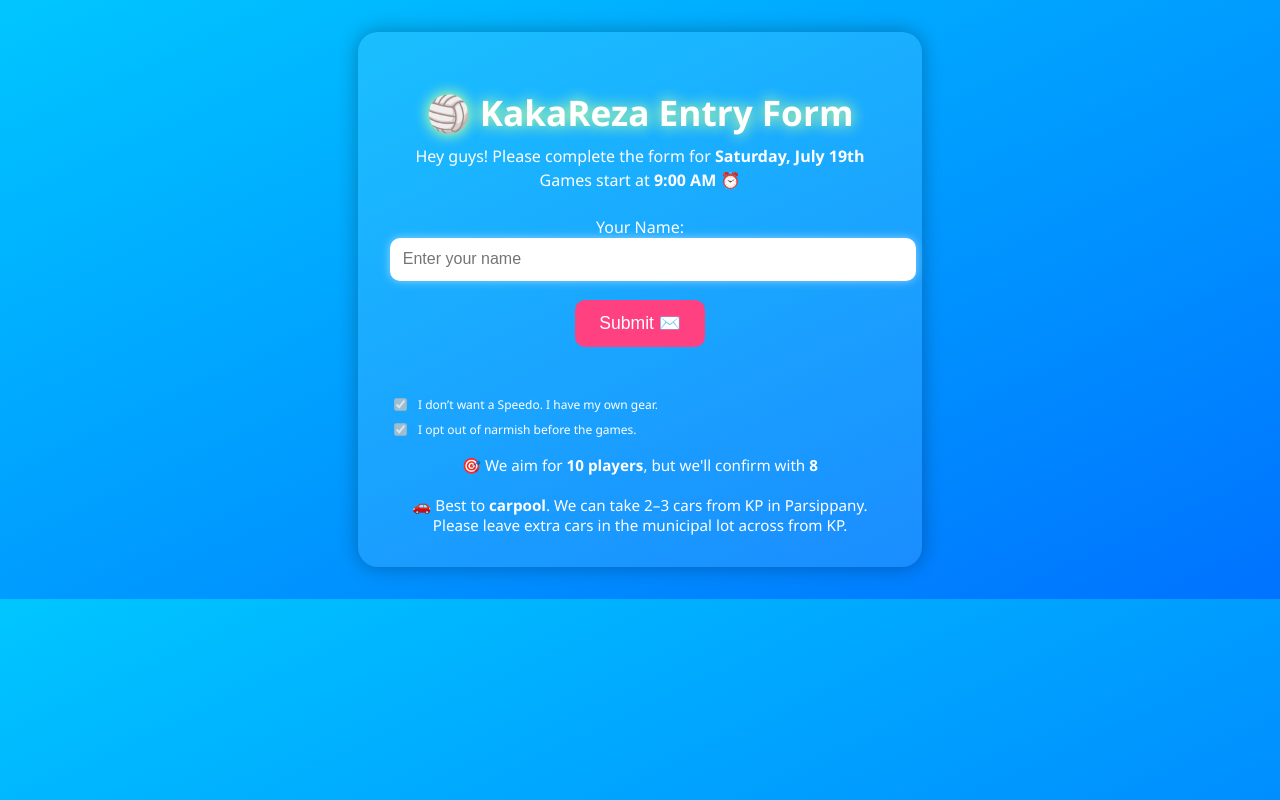
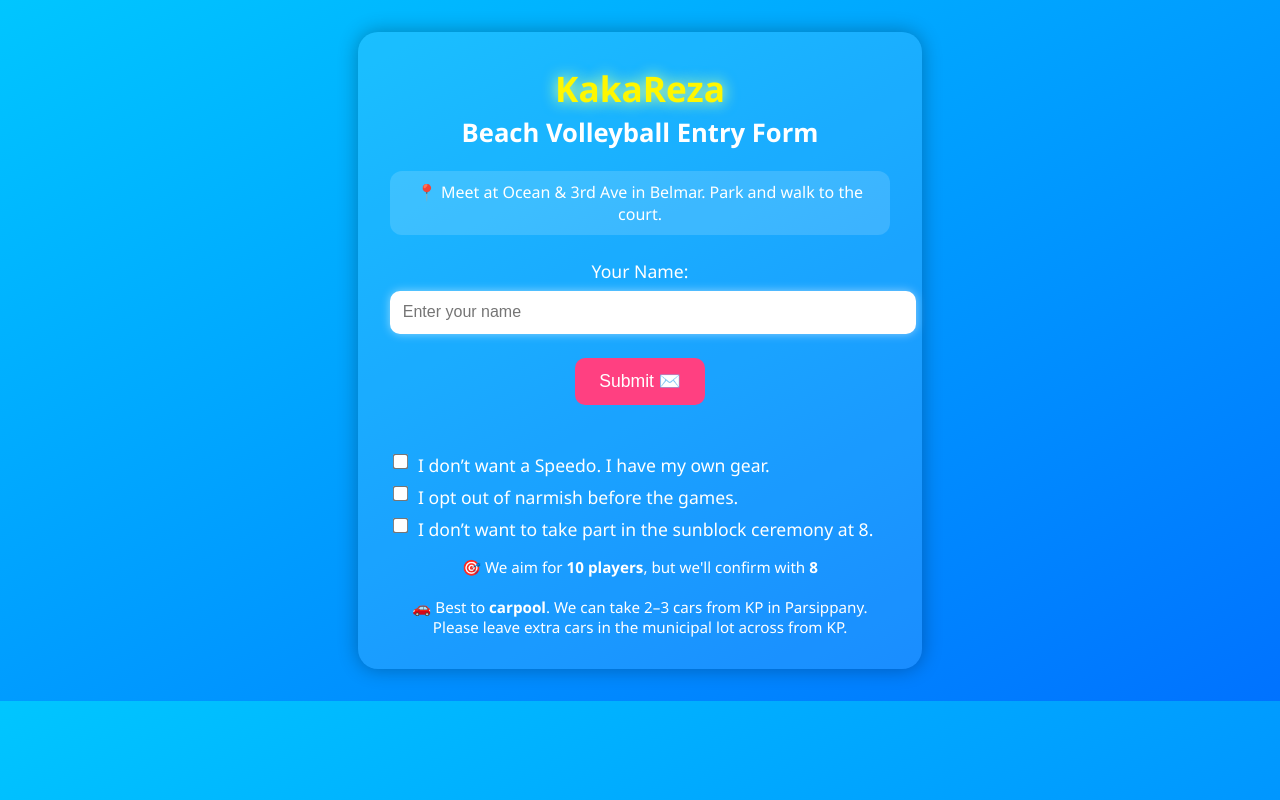
Before and after one commit to nycsal/Beachform, a plain HTML site: page index.html in a window 1280 px wide. Drawn offline with Linux system fonts and the light colour scheme.

Commit message:
Update index.html

```diff
--- a/index.html
+++ b/index.html
@@ -2,7 +2,7 @@
 <html lang="en">
 <head>
   <meta charset="UTF-8">
-  <title>KakaReza Beach Volleyball</title>
+  <title>KakaReza Beach Volleyball Form</title>
   <meta name="viewport" content="width=device-width, initial-scale=1.0">
   <style>
     body {
@@ -23,11 +23,17 @@
       box-shadow: 0 0 20px rgba(0,0,0,0.3);
     }
 
-    h1 {
+    .brand {
       font-size: 2.2rem;
-      text-shadow: 1px 1px #000;
-      margin-bottom: 0.5rem;
+      font-weight: bold;
+      color: #fff700;
+      text-shadow: 2px 2px #000;
       animation: glow 2s ease-in-out infinite alternate;
+    }
+
+    h2 {
+      margin-top: 0.2rem;
+      font-size: 1.6rem;
     }
 
     @keyframes glow {
@@ -35,10 +41,18 @@
       to { text-shadow: 0 0 20px #ff0, 0 0 30px #0ff; }
     }
 
-    p {
+    .location {
+      margin: 0.5rem 0 1.5rem;
       font-size: 1rem;
-      line-height: 1.5;
-      margin: 0.5rem 0 1.5rem;
+      background: rgba(255,255,255,0.15);
+      padding: 0.6rem;
+      border-radius: 12px;
+    }
+
+    label {
+      font-size: 1.1rem;
+      display: block;
+      margin: 1rem 0 0.5rem;
     }
 
     input[type="text"] {
@@ -49,7 +63,7 @@
       border: none;
       outline: none;
       box-shadow: 0 0 10px rgba(255, 255, 255, 0.5);
-      margin-bottom: 1.2rem;
+      margin-bottom: 1.5rem;
     }
 
     button {
@@ -74,36 +88,37 @@
 
     .checkboxes {
       margin-top: 1.5rem;
-      font-size: 0.75rem;
+      font-size: 0.8rem;
       text-align: left;
     }
 
     .checkboxes label {
       display: flex;
-      align-items: center;
+      align-items: flex-start;
       gap: 8px;
-      margin: 6px 0;
+      margin: 8px 0;
+    }
+
+    .checkboxes input[type="checkbox"] {
+      transform: scale(1.2);
+      margin-top: 2px;
     }
 
     @media screen and (max-width: 600px) {
-      h1 {
-        font-size: 1.8rem;
-      }
-
-      .container {
-        padding: 1.5rem 1rem;
-      }
-
-      button {
-        width: 100%;
-      }
+      .brand { font-size: 1.8rem; }
+      h2 { font-size: 1.4rem; }
+      .container { padding: 1.5rem 1rem; }
+      button { width: 100%; }
     }
   </style>
 </head>
 <body>
   <div class="container">
-    <h1>🏐 KakaReza Entry Form</h1>
-    <p>Hey guys! Please complete the form for <strong>Saturday, July 19th</strong><br>Games start at <strong>9:00 AM</strong> ⏰</p>
+    <div class="brand">KakaReza</div>
+    <h2>Beach Volleyball Entry Form</h2>
+    <div class="location">
+      📍 Meet at Ocean & 3rd Ave in Belmar. Park and walk to the court.
+    </div>
 
     <form id="volleyballForm">
       <label for="name">Your Name:</label>
@@ -111,8 +126,9 @@
       <button type="submit">Submit ✉️</button>
 
       <div class="checkboxes">
-        <label><input type="checkbox" checked disabled> I don’t want a Speedo. I have my own gear.</label>
-        <label><input type="checkbox" checked disabled> I opt out of narmish before the games.</label>
+        <label><input type="checkbox" id="chk1"> I don’t want a Speedo. I have my own gear.</label>
+        <label><input type="checkbox" id="chk2"> I opt out of narmish before the games.</label>
+        <label><input type="checkbox" id="chk3"> I don’t want to take part in the sunblock ceremony at 8.</label>
       </div>
     </form>
 
@@ -127,9 +143,13 @@
     document.getElementById("volleyballForm").addEventListener("submit", function(e) {
       e.preventDefault();
       const name = document.getElementById("name").value.trim();
+      const chk1 = document.getElementById("chk1").checked ? "✅ I have my own gear.\n" : "";
+      const chk2 = document.getElementById("chk2").checked ? "✅ I opt out of narmish.\n" : "";
+      const chk3 = document.getElementById("chk3").checked ? "✅ I skip the sunblock ceremony.\n" : "";
+
       if (name) {
         const subject = encodeURIComponent("KakaReza Volleyball Signup - July 19");
-        const body = encodeURIComponent(`Hey, this is ${name} and I'm in for beach volleyball on Saturday!\n\n✅ I have my own gear.\n✅ I opt out of narmish.`);
+        const body = encodeURIComponent(`Hey, this is ${name} and I'm in for beach volleyball on Saturday!\n\n${chk1}${chk2}${chk3}`);
         const mailtoLink = `mailto:nycsal@gmail.com?subject=${subject}&body=${body}`;
         window.location.href = mailtoLink;
       } else {
```
